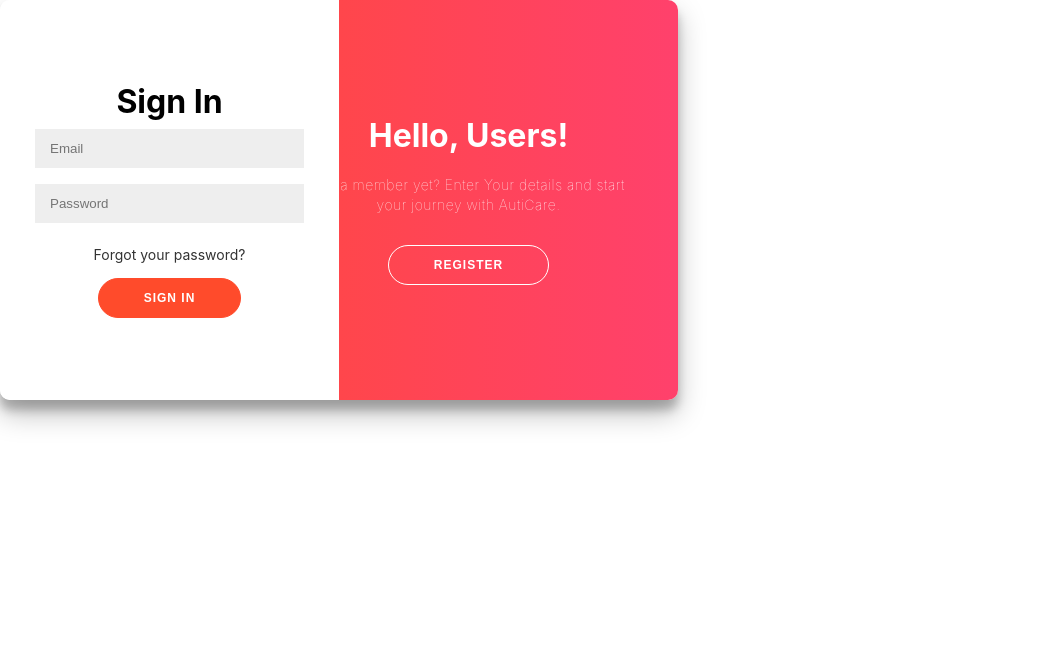
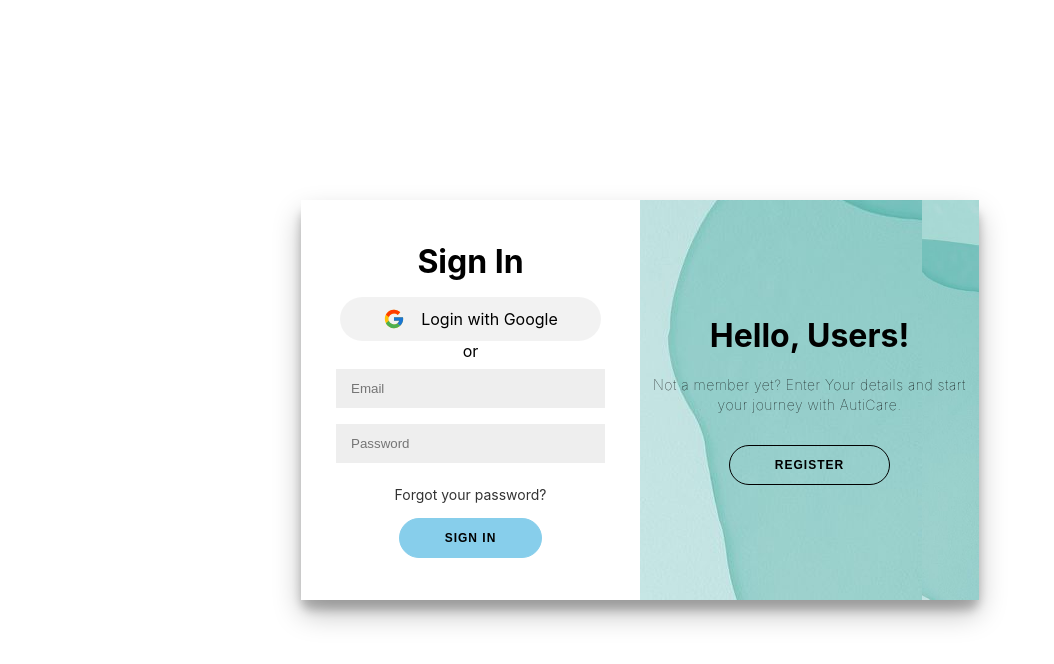
Before and after one commit to KeshavJha1310/autizcare, a React (Create React App) app: page / in a window 1280 px wide. Shown: the top 664 px of the page, without its empty margins (0-1054 px from the left). Built offline with nearby package versions, Linux system fonts and the light colour scheme; no server answers; a web font is replaced by a local one.

Commit message:
Adding the Google auth front-end

```diff
--- a/package.json
+++ b/package.json
@@ -9,6 +9,7 @@
     "firebase": "^10.4.0",
     "react": "^18.2.0",
     "react-dom": "^18.2.0",
+    "react-icons": "^4.11.0",
     "react-router-dom": "^6.16.0",
     "react-scripts": "5.0.1",
     "styled-components": "^6.0.8",
--- a/src/Components/ComponentForSignUp.js
+++ b/src/Components/ComponentForSignUp.js
@@ -1,16 +1,47 @@
-
 import styled from 'styled-components';
+import backgroundImage from '../images/welcomeBg.jpg';
 
 export const Container = styled.div`
 background-color: #fff;
 border-radius: 10px;
 box-shadow: 0 14px 28px rgba(0, 0, 0, 0.25), 0 10px 10px rgba(0, 0, 0, 0.22);
-position: relative;
-overflow: hidden;
+position: absolute;
+top: 50%;
+left: 50%;
+transform: translate(-50%, -50%);
 width: 678px;
 max-width: 100%;
 min-height: 400px;
 `;
+
+
+export const GoogleButton = styled.div`
+  background-color: rgba(0, 0, 0, 0.05);
+  color: black;
+  width: 100%;
+  padding: 0.7rem;
+  margin-top: 1rem;
+  border-radius: 9999px; /* Rounded full in Tailwind */
+  transition: transform 0.3s;
+  display: flex;
+  justify-content: center;
+  align-items: center;
+  gap: 1rem;
+  cursor: pointer;
+
+  &:hover {
+    background-color: rgba(0, 0, 0, 0.8);
+  }
+
+  &:active {
+    transform: scale(0.9);
+  }
+
+  .group:hover & {
+    color: black;
+  }
+`;
+
 
 export const SignUpContainer = styled.div`
  position: absolute;
@@ -68,9 +99,9 @@
 
 export const Button = styled.button`
    border-radius: 20px;
-   border: 1px solid #ff4b2b;
-   background-color: #ff4b2b;
-   color: #ffffff;
+   border: 1px solid skyblue;
+   background-color: skyblue;
+   color: black;
    font-size: 12px;
    font-weight: bold;
    padding: 12px 45px;
@@ -86,16 +117,21 @@
 `;
 export const GhostButton = styled(Button)`
 background-color: transparent;
-border-color: #ffffff;
+border-color: black;
 `;
 
 export const Anchor = styled.a`
+
 color: #333;
 font-size: 14px;
 text-decoration: none;
 margin: 15px 0;
 `;
 export const OverlayContainer = styled.div`
+background-image: url(${backgroundImage});
+background-repeat: no-repeat;
+background-size: cover;
+background-position: center;
 position: absolute;
 top: 0;
 left: 50%;
@@ -109,13 +145,17 @@
 `;
 
 export const Overlay = styled.div`
-background: #ff416c;
-background: -webkit-linear-gradient(to right, #ff4b2b, #ff416c);
-background: linear-gradient(to right, #ff4b2b, #ff416c);
+background-image: url(${backgroundImage});
 background-repeat: no-repeat;
-background-size: cover;
-background-position: 0 0;
-color: #ffffff;
+background-size: fir;
+background-position: center;
+// background: #ff416c;
+//background: -webkit-linear-gradient(to right, #ff4b2b, #ff416c);
+// background: linear-gradient(to right, #ff4b2b, #ff416c);
+// background-repeat: no-repeat;
+// background-size: cover;
+// background-position: 0 0;
+color: black;
 position: relative;
 left: -100%;
 height: 100%;
@@ -131,7 +171,7 @@
     align-items: center;
     justify-content: center;
     flex-direction: column;
-    padding: 0 40px;
+    padding: -1 40px;
     text-align: center;
     top: 0;
     height: 100%;
--- a/src/Components/SignUp.js
+++ b/src/Components/SignUp.js
@@ -1,5 +1,6 @@
 import React from "react";
 import * as Components from './ComponentForSignUp';
+import { FcGoogle } from "react-icons/fc";
 
 function SignUp() {
     const [signIn, toggle] = React.useState(true);
@@ -7,7 +8,15 @@
          <Components.Container>
              <Components.SignUpContainer signinIn={signIn}>
                  <Components.Form>
+
                      <Components.Title>Create Account</Components.Title>
+                      <Components.GoogleButton>
+                    <FcGoogle size={22} />
+                    <span className="font-medium text-black group-hover:text-white">
+                        Login with Google
+                    </span>
+                    </Components.GoogleButton>
+                    <span>or</span>
                      <Components.Input type='text' placeholder='Name' />
                      <Components.Input type='email' placeholder='Email' />
                      <Components.Input type='password' placeholder='Password' />
@@ -18,6 +27,13 @@
              <Components.SignInContainer signinIn={signIn}>
                   <Components.Form>
                       <Components.Title>Sign In</Components.Title>
+                      <Components.GoogleButton>
+                    <FcGoogle size={22} />
+                    <span className="font-medium text-black group-hover:text-white">
+                        Login with Google
+                    </span>
+                    </Components.GoogleButton>
+                    <span>or</span>
                       <Components.Input type='email' placeholder='Email' />
                       <Components.Input type='password' placeholder='Password' />
                       <Components.Anchor href='#'>Forgot your password?</Components.Anchor>
```
Also changed, not shown: src/images/welcomeBg.jpg, 1 other file (tests, documents, lock files or other folders).
